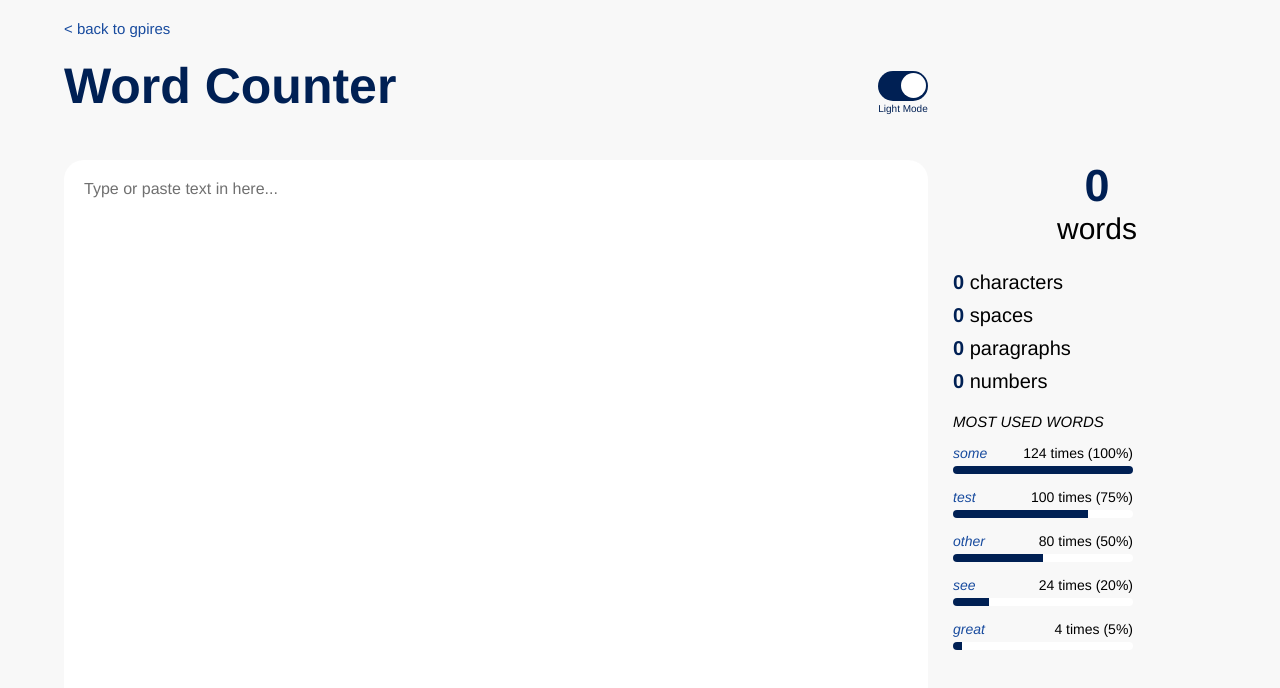
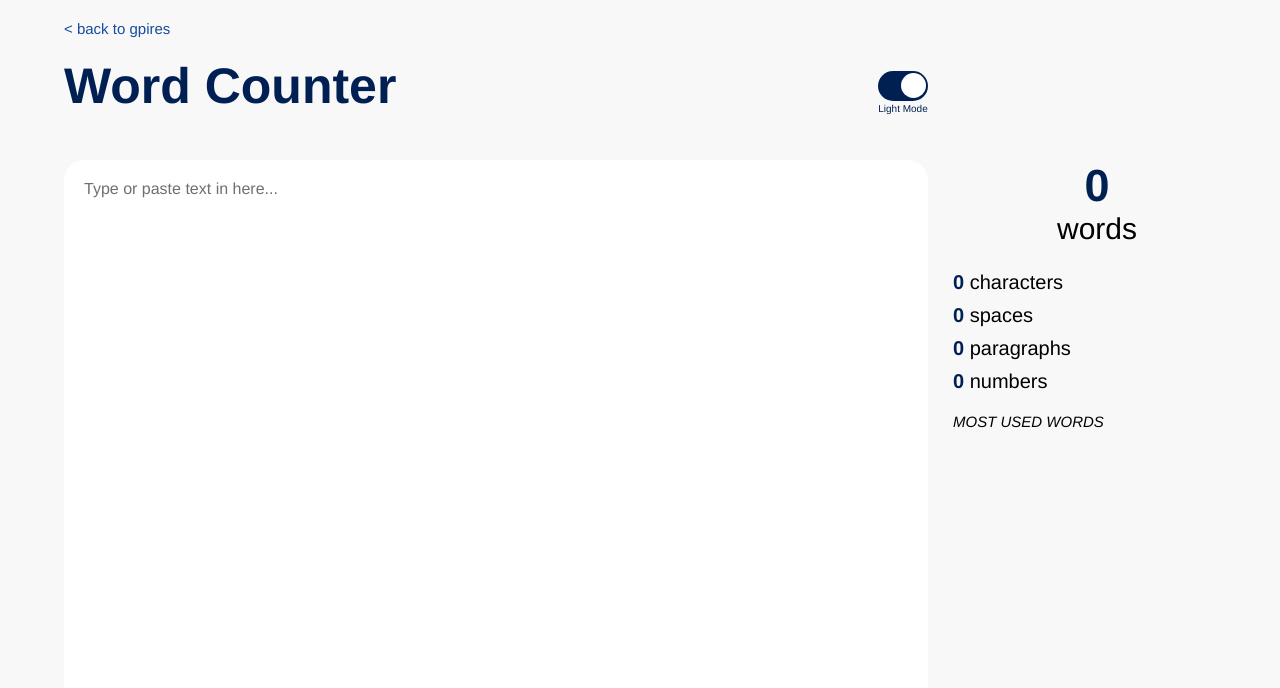
Before and after one commit to GuhPires/word-counter, a React (Create React App) app in the folder client/: page / in a window 1280 px wide. Shown: the top 688 px of the page. Built offline with nearby package versions, Linux system fonts and the light colour scheme.

Commit message:
Counting most used words (NEED TO COMPLETE)

```diff
--- a/client/src/Components/Counter/index.js
+++ b/client/src/Components/Counter/index.js
@@ -12,6 +12,7 @@ export default function Counter() {
   const [spacesCount, setSpaces] = useState(0);
   const [numbersCount, setNumbers] = useState(0);
   const [paragraphsCount, setParagraphs] = useState(0);
+  const [mostUsed, setMostUsed] = useState({});
 
   useEffect(() => {
     count(ctx.state.text)
@@ -31,11 +32,25 @@ export default function Counter() {
     setParagraphs(paragraphs);
 
     let wordsObj = {...ctx.state.wordsObj};
-    if(spaces != ctx.state.spaces) {
+    let topUsed = [...ctx.state.mostUsed];
+    if(spaces !== ctx.state.spaces) {
       wordsObj = {};
       words.forEach(word => {
         wordsObj[word.toLowerCase()] = wordsObj[word.toLowerCase()] >= 1 ? wordsObj[word.toLowerCase()]+= 1 : 1;
+        if(topUsed.length === 0) {
+          for(let i = 0; i < 5; i++) topUsed.push({ word: '', count: 0 });
+        }
+        let idx = 0;
+        for(const w of topUsed) {
+          console.log('IDX: ', idx);
+          if(wordsObj[word] > w.count) {
+            topUsed[idx] = { word, count: wordsObj[word] };
+            break;
+          }
+          idx++;
+        }
       });
+      console.log('Top Used: ', topUsed);
     } if(chars === 0) wordsObj = {};
 
     ctx.text.countAll(wordsObj, words.length, chars, spaces, numbers, paragraphs);
@@ -55,11 +70,7 @@ export default function Counter() {
       </div>
       <div className="most-used">
         <p>MOST USED WORDS</p>
-        <Status word="some" number="124" value="100" />
-        <Status word="test" number="100" value="75" />
-        <Status word="other" number="80" value="50" />
-        <Status word="see" number="24" value="20" />
-        <Status word="great" number="4" value="5" />
+        {Object.keys(mostUsed).map(word => <Status word={word} number={mostUsed[word]} value={mostUsed[word] / wordsCount} />)}
       </div>
     </div>
   )
--- a/client/src/context.js
+++ b/client/src/context.js
@@ -9,6 +9,7 @@ class AppProvider extends Component {
       theme: 'Light',
       text: '',
       wordsObj: {},
+      mostUsed: [],
       words: 0,
       chars: 0,
       spaces: 0,
```
